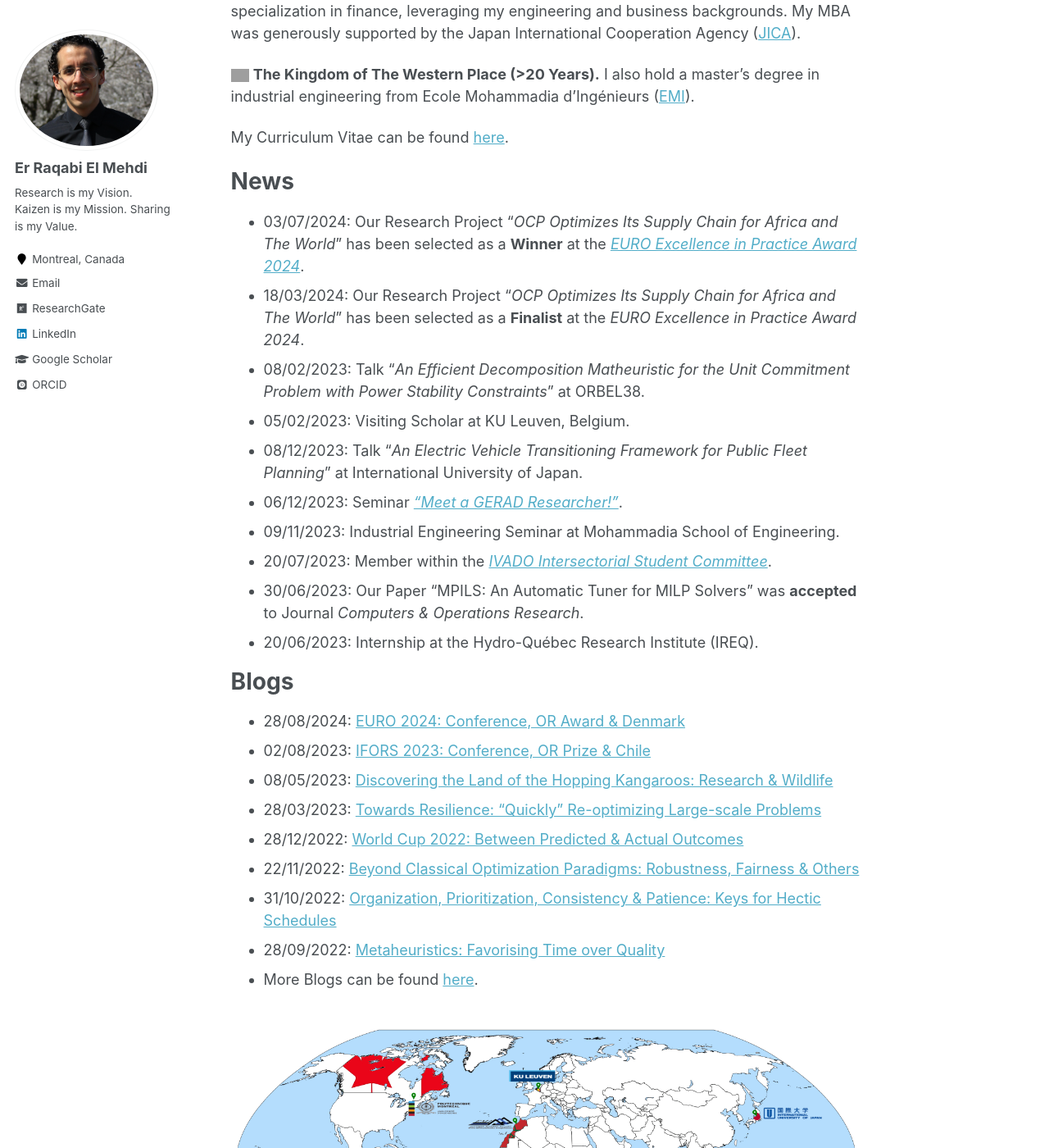
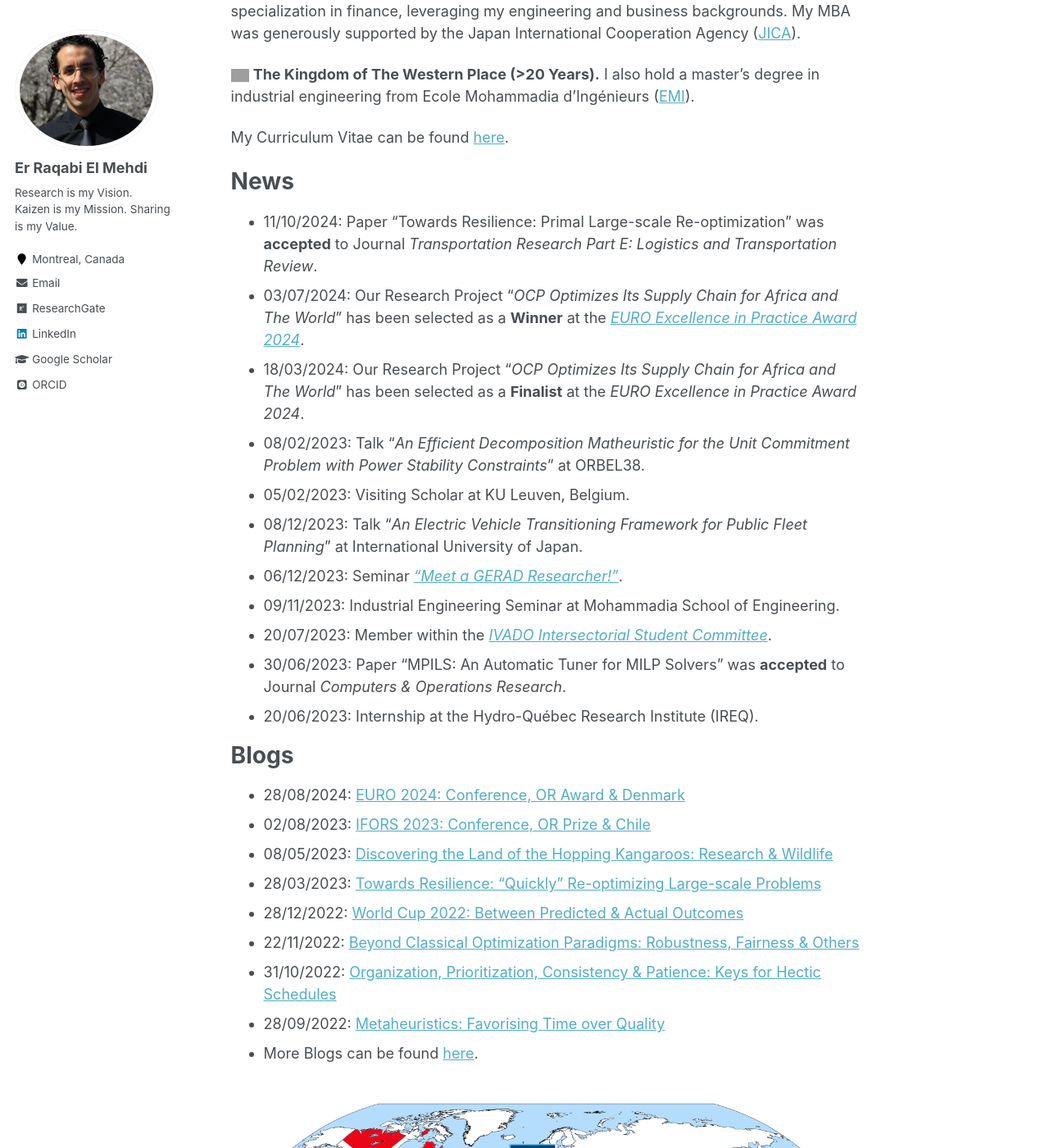
Before and after one commit to RqbMedi/rqbmedi.github.io, a Jekyll site: the page built from _pages/about.md, in a window 1280 px wide and 1400 px high, scrolled down 806 px. Shown: the whole window at 82% size. Built offline with Jekyll 4.4.1, drawn with Linux system fonts in a browser that asks for light colours; some web fonts are replaced; grey boxes are pictures that could not be loaded.

Commit message:
Initial_Commit

```diff
--- a/_pages/about.md
+++ b/_pages/about.md
@@ -27,6 +27,7 @@ My Curriculum Vitae can be found [here](http://rqbmedi.github.io/files/CV.pdf).
 
 News
 =====
+- 11/10/2024: Paper "Towards Resilience: Primal Large-scale Re-optimization" was **accepted** to Journal *Transportation Research Part E: Logistics and Transportation Review*.
 - 03/07/2024: Our Research Project "*OCP Optimizes Its Supply Chain for Africa and The World*" has been selected as a **Winner** at the [*EURO Excellence in Practice Award 2024*](https://www.euro-online.org/web/pages/1667/previous-finalists-and-winners).
 - 18/03/2024: Our Research Project "*OCP Optimizes Its Supply Chain for Africa and The World*" has been selected as a **Finalist** at the *EURO Excellence in Practice Award 2024*.
 - 08/02/2023: Talk "*An Efficient Decomposition Matheuristic for the Unit Commitment Problem with Power Stability Constraints*" at ORBEL38.
@@ -35,7 +36,7 @@ News
 - 06/12/2023: Seminar [*“Meet a GERAD Researcher!”*](https://www.gerad.ca/fr/events/2151).
 - 09/11/2023: Industrial Engineering Seminar at Mohammadia School of Engineering.
 - 20/07/2023: Member within the [*IVADO Intersectorial Student Committee*](https://ivado.ca/comite-etudiant/).
-- 30/06/2023: Our Paper "MPILS: An Automatic Tuner for MILP Solvers" was **accepted** to Journal *Computers & Operations Research*.
+- 30/06/2023: Paper "MPILS: An Automatic Tuner for MILP Solvers" was **accepted** to Journal *Computers & Operations Research*.
 - 20/06/2023: Internship at the Hydro-Québec Research Institute (IREQ).
 
 Blogs
```
Also changed, not shown: _pages/publications.md (+1 -1 lines), 1 other file.
